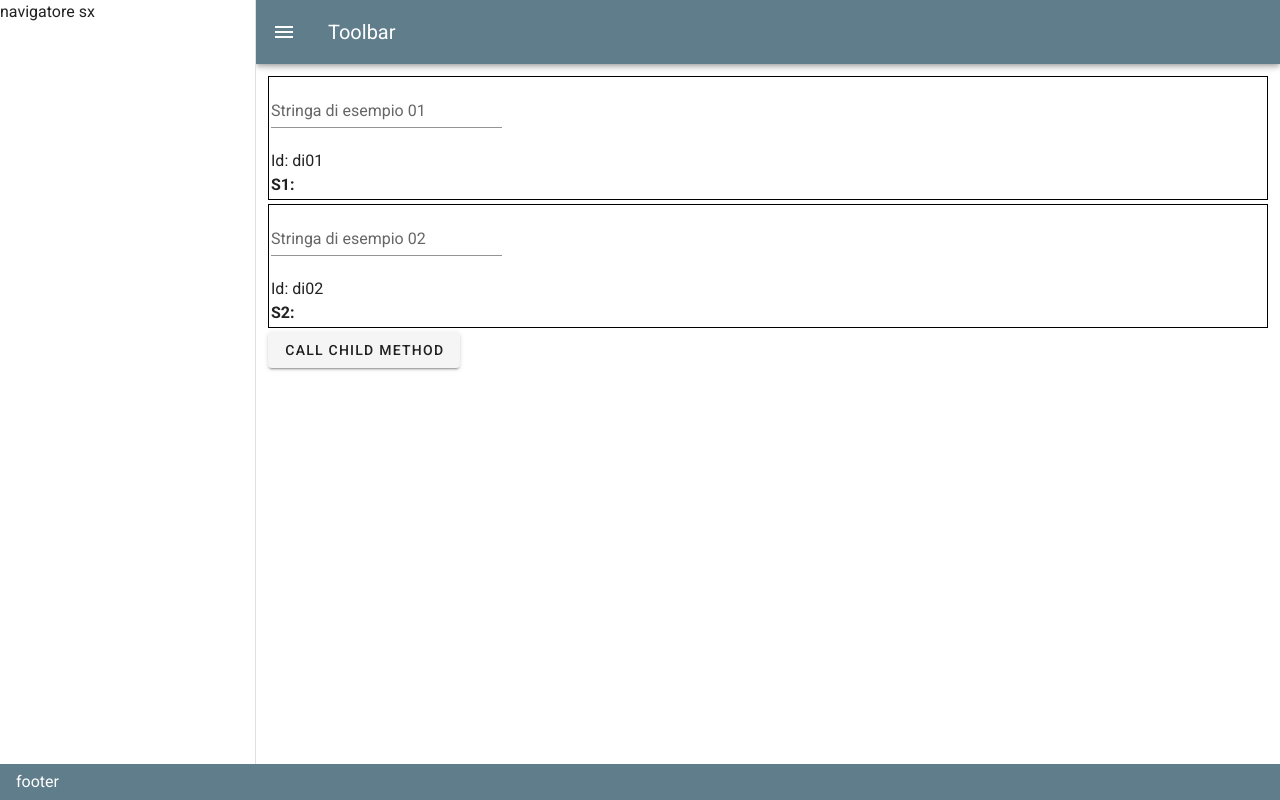
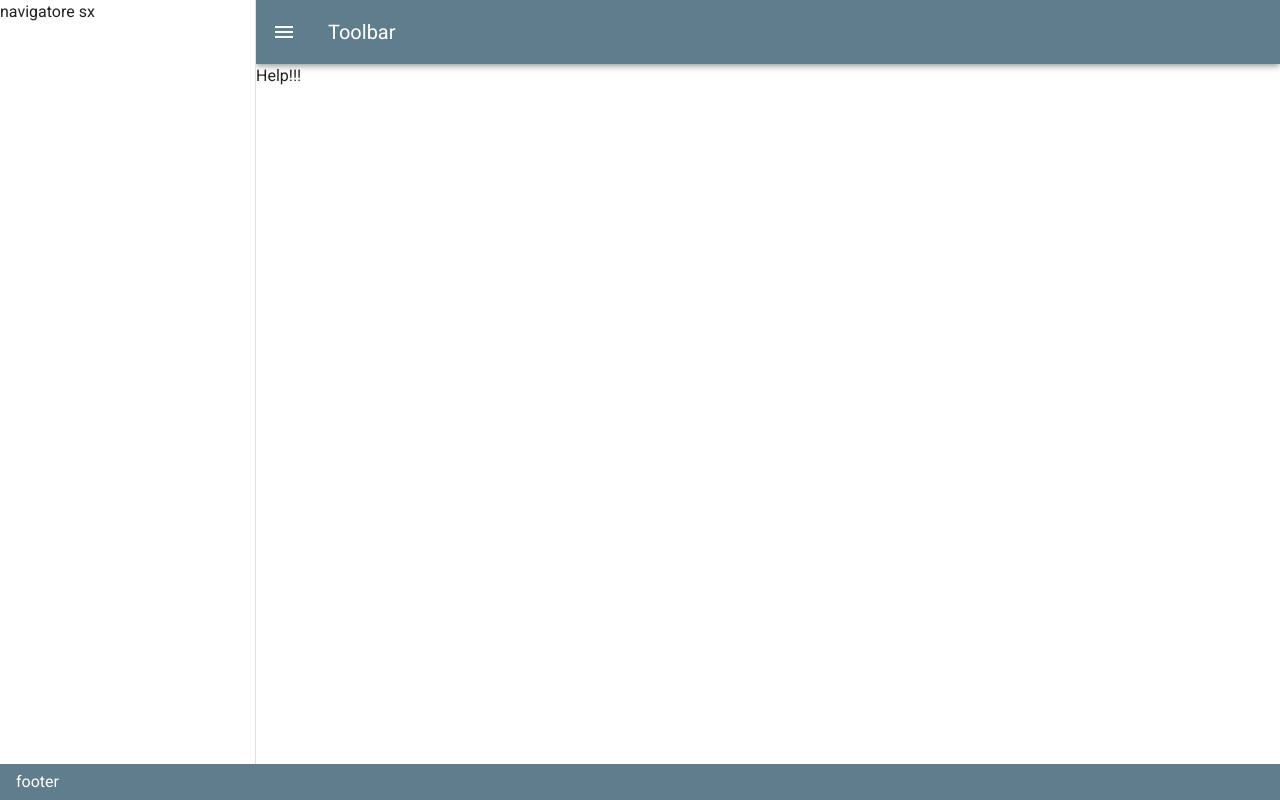
Before and after one commit to massimobiagioli/vue-playground, a Vue app: page /#/help in a window 1280 px wide. Built offline with nearby package versions, Linux system fonts and the light colour scheme.

Commit message:
add vue router

```diff
--- a/package.json
+++ b/package.json
@@ -10,6 +10,7 @@
   "dependencies": {
     "core-js": "^3.4.3",
     "vue": "^2.6.10",
+    "vue-router": "^3.1.3",
     "vuetify": "^2.1.0"
   },
   "devDependencies": {
--- a/src/App.vue
+++ b/src/App.vue
@@ -10,8 +10,7 @@
     <v-navigation-drawer v-model="left" fixed temporary />
 
     <v-content>
-      <form-wrapper>
-      </form-wrapper>
+      <router-view></router-view>
     </v-content>
 
     <v-footer app color="blue-grey" class="white--text">footer</v-footer>
@@ -19,12 +18,8 @@
 </template>
 
 <script>
-import FormWrapper from "./components/FormWrapper";
 
 export default {
-  components: {
-    FormWrapper
-  },
   data: () => ({
     drawer: null,
     left: false,
--- /dev/null
+++ b/src/components/Help.vue
@@ -0,0 +1,12 @@
+<template>
+  <span>Help!!!</span>
+</template>
+
+<script>
+
+export default {
+  name: "Help",
+  data: () => ({
+  })
+};
+</script>
--- a/src/main.js
+++ b/src/main.js
@@ -1,10 +1,12 @@
 import Vue from 'vue'
 import App from './App.vue'
 import vuetify from './plugins/vuetify';
+import router from './router';
 
 Vue.config.productionTip = false
 
 new Vue({
   vuetify,
+  router,
   render: h => h(App)
 }).$mount('#app')
--- /dev/null
+++ b/src/router.js
@@ -0,0 +1,21 @@
+import Vue from 'vue'
+import Router from 'vue-router'
+import FormWrapper from './components/FormWrapper.vue'
+import Help from './components/Help.vue'
+
+Vue.use(Router)
+
+export default new Router({
+  routes: [
+    {
+      path: '/',
+      name: 'FormWrapper',
+      component: FormWrapper
+    },
+    {
+      path: '/help',
+      name: 'Help',
+      component: Help
+    }
+  ]
+})
```
Also changed, not shown: 1 other file (tests, documents, lock files or other folders).
